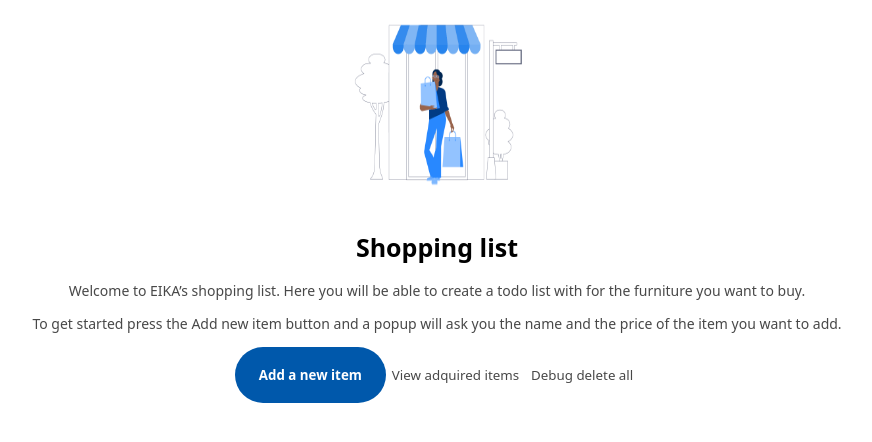
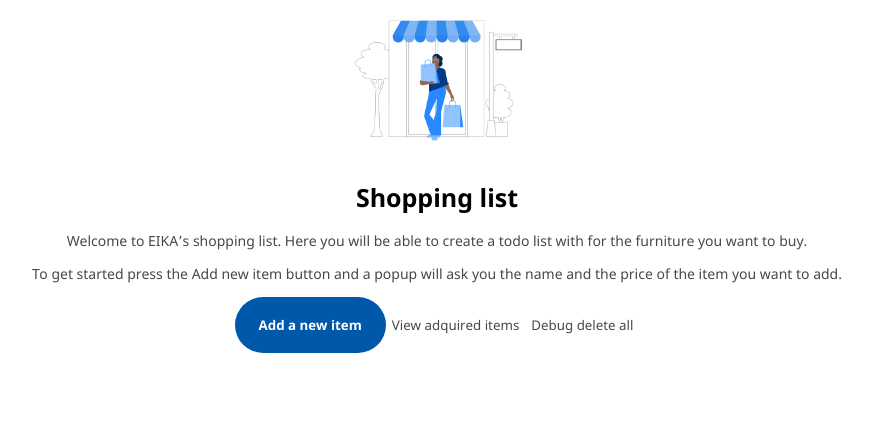
Before and after one commit to elalienx/eika-shopping-list, a React (Create React App) app: page / in a window 1280 px wide. Shown: the top 442 px of the page, without its empty margins (203-1075 px from the left). Built offline with nearby package versions, Linux system fonts and the light colour scheme.

Commit message:
refactor the CSS folder to include sub folders according to the atomic design

```diff
--- a/src/components/EmptyState.jsx
+++ b/src/components/EmptyState.jsx
@@ -3,13 +3,8 @@ import Image from "../assets/images/urban-shopping.png";
 
 export default function EmptyState() {
   return (
-    <header>
-      <img
-        src={Image}
-        alt="Woman getting out of a store with shopping bags"
-        width="200"
-        height="200"
-      />
+    <header className="empty-state">
+      <img src={Image} alt="Woman getting out of a store with shopping bags" />
       <h1>Shopping list</h1>
       <p>
         Welcome to EIKA’s shopping list. Here you will be able to create a todo
--- /dev/null
+++ b/src/css/_base/layout.css
@@ -0,0 +1,4 @@
+body {
+  font-family: var(--font-family);
+  text-align: center;
+}
--- /dev/null
+++ b/src/css/atoms/headings.css
@@ -0,0 +1,12 @@
+h1 {
+  font-size: var(--font-title-mobile);
+}
+
+
+
+@media (min-width: 550px) {
+  h1 {
+    font-size: var(--font-title-desktop);
+  }
+
+}
--- a/src/css/typography.css
+++ b/src/css/atoms/paragraph.css
@@ -1,7 +1,3 @@
-h1 {
-  font-size: var(--font-title-mobile);
-}
-
 p {
   font-size: var(--font-text-mobile);
   color: var(--color-gray-4);
--- /dev/null
+++ b/src/css/state/empty-state.css
@@ -0,0 +1,4 @@
+.empty-state img {
+  max-width: 200px;
+  height: auto;
+}
--- a/src/css/style.css
+++ b/src/css/style.css
@@ -1,9 +1,13 @@
-@import url("./variables.css");
-@import url("./button-main.css");
-@import url("./button-secondary.css");
-@import url("./typography.css");
+/* Base */
+@import url("./fonts.css");
+@import url("./_base/variables.css");
+@import url("./_base/layout.css");
 
-body {
-  font-family: var(--font-family);
-  text-align: center;
-}
+/* Atoms */
+@import url("./atoms/button-main.css");
+@import url("./atoms/button-secondary.css");
+@import url("./atoms/headings.css");
+@import url("./atoms/paragraph.css");
+
+/* State */
+@import url("./state/empty-state.css");
```
Also changed, not shown: src/css/_base/variables.css (renamed from src/css/variables.css), src/css/atoms/button-main.css (renamed from src/css/button-main.css), src/css/atoms/button-secondary.css (renamed from src/css/button-secondary.css).
